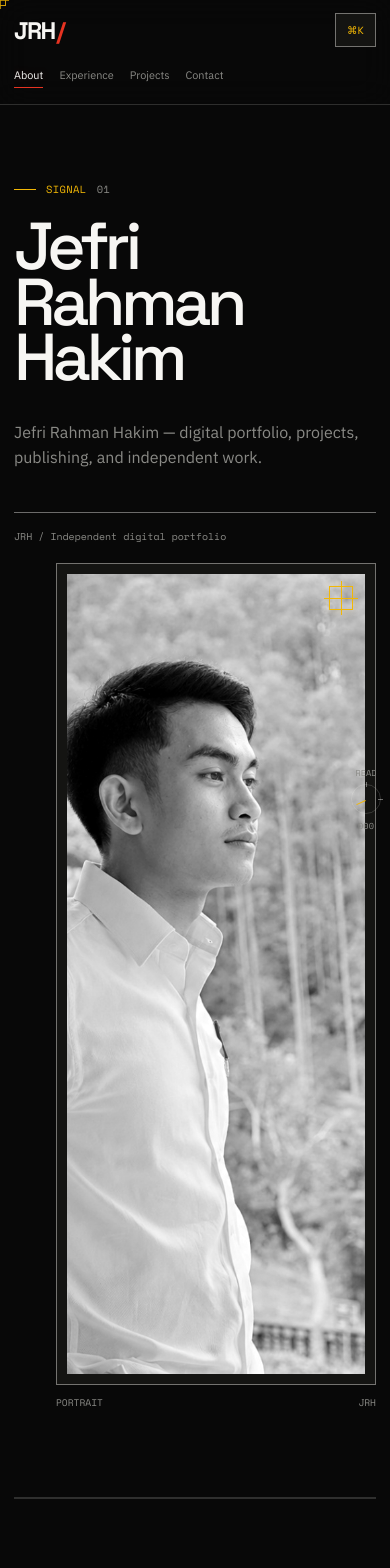
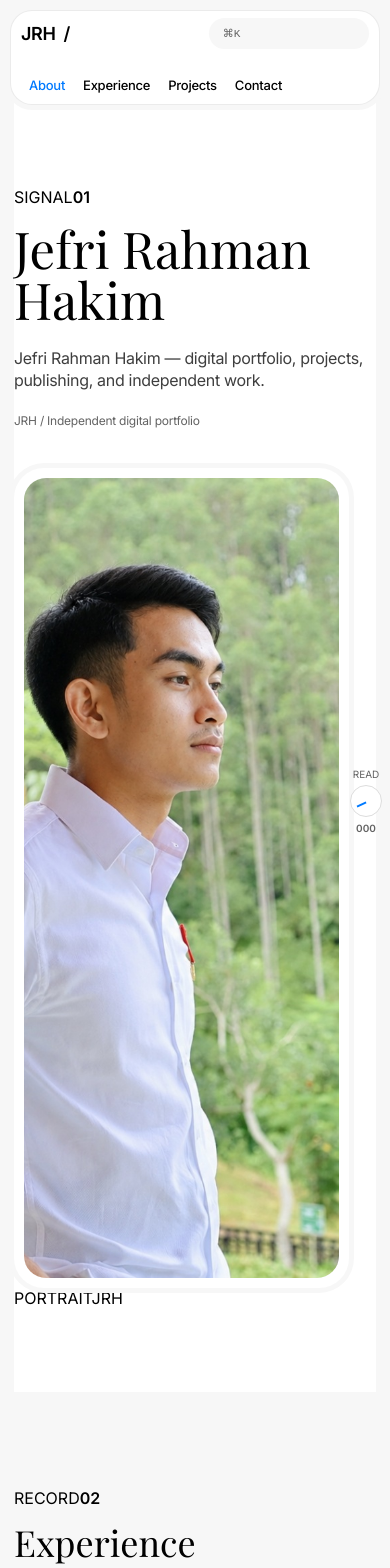
Before and after one commit to LionerHakim/JRHs, a React (Vite) app: page / in a window 390 px wide. Shown: the top 1568 px of the page. Built offline with nearby package versions, Linux system fonts and the light colour scheme.

Commit message:
Redesign JRH portfolio in white Portal editorial style

```diff
--- a/src/index.css
+++ b/src/index.css
@@ -1,217 +1,396 @@
-@import url('https://fonts.googleapis.com/css2?family=IBM+Plex+Sans:wght@400;500;600;700&family=Space+Grotesk:wght@300;400;500;600;700&family=Space+Mono:wght@400;700&display=swap');
+@import url('https://fonts.googleapis.com/css2?family=Inter:wght@400;500;600&family=Playfair+Display:wght@400&display=swap');
 
-:root{
-  font-family:'IBM Plex Sans',system-ui,sans-serif;
-  color:#F7F6F3;
-  background:#080808;
-  font-synthesis:none;
-  --void:#080808;
-  --panel:#141412;
-  --red:#E63321;
-  --amber:#F2B705;
-  --white:#F7F6F3;
-  --muted:#8A8A86;
-  --line:rgba(247,246,243,.16);
-  --line-strong:rgba(247,246,243,.42);
-  --max:1240px;
+:root {
+  font-family: var(--font-inter);
+  color: var(--color-ink-black);
+  background: var(--color-ash-mist);
+  font-synthesis: none;
+  text-rendering: optimizeLegibility;
+
+  --color-signal-blue: #007aff;
+  --color-ink-black: #000000;
+  --color-graphite: #3e3e3e;
+  --color-smoke: #636363;
+  --color-paper-white: #ffffff;
+  --color-ash-mist: #f7f7f7;
+
+  --font-perfectly-nineties-regular: 'Playfair Display', ui-serif, Georgia, serif;
+  --font-inter: 'Inter', -apple-system, BlinkMacSystemFont, 'Segoe UI', sans-serif;
+  --font-system-sans-serif: -apple-system, BlinkMacSystemFont, 'Segoe UI', sans-serif;
+
+  --text-micro: 10px;
+  --text-caption: 12px;
+  --text-body-sm: 14px;
+  --text-body: 16px;
+  --text-heading-sm: 18px;
+  --text-heading: 36px;
+  --text-display: 48px;
+
+  --leading-micro: 1.2;
+  --leading-caption: 1.2;
+  --leading-body-sm: 1.3;
+  --leading-body: 1.35;
+  --leading-heading-sm: 1.35;
+  --leading-heading: 1;
+  --leading-display: 1;
+
+  --spacing-4: 4px;
+  --spacing-5: 5px;
+  --spacing-6: 6px;
+  --spacing-8: 8px;
+  --spacing-10: 10px;
+  --spacing-12: 12px;
+  --spacing-14: 14px;
+  --spacing-16: 16px;
+  --spacing-20: 20px;
+  --spacing-24: 24px;
+  --spacing-36: 36px;
+  --spacing-40: 40px;
+  --spacing-45: 45px;
+  --spacing-60: 60px;
+  --spacing-80: 80px;
+  --spacing-100: 100px;
+
+  --radius-nav: 22px;
+  --radius-card: 26px;
+  --radius-image: 30px;
+  --radius-button: 50px;
+  --radius-full: 9999px;
+
+  --shadow-subtle: 0 0 0 5px #f7f7f7;
+  --shadow-outline: 0 0 0 1px #f7f7f7;
+  --shadow-button: inset 0 1px 0 0 #ffffff, 0 0 0 1px rgba(0,0,0,.15), 0 3px 2px rgba(0,0,0,.06);
+
+  --page-max-width: 1200px;
+  --section-gap: 100px;
+  --card-padding: 20px;
+  --element-gap: 10px;
 }
-*{box-sizing:border-box}
-html{scroll-behavior:smooth;background:var(--void)}
-body{margin:0;background:var(--void);color:var(--white);min-width:320px}
-body,button,input{font-family:'IBM Plex Sans',system-ui,sans-serif}
-a{color:inherit}
-button,input{font:inherit}
-button{color:inherit}
-img{max-width:100%}
-::selection{background:var(--amber);color:var(--void)}
-.site-shell{min-height:100vh;overflow-x:clip}
-.reticle{
-  position:fixed;z-index:100;pointer-events:none;width:12px;height:12px;margin:-6px 0 0 -6px;
-  border:1px solid var(--amber);opacity:.85;
+
+* { box-sizing: border-box; }
+html { scroll-behavior: smooth; background: var(--color-ash-mist); }
+body { margin: 0; min-width: 320px; background: var(--color-ash-mist); color: var(--color-ink-black); }
+body, button, input { font-family: var(--font-inter); }
+button, input { font: inherit; }
+button { color: inherit; }
+a { color: inherit; }
+img { display: block; max-width: 100%; }
+::selection { background: var(--color-signal-blue); color: #fff; }
+
+.site-shell { min-height: 100vh; overflow-x: clip; background: var(--color-ash-mist); }
+
+.nav {
+  position: sticky;
+  top: 16px;
+  z-index: 30;
+  width: min(calc(100% - 32px), var(--page-max-width));
+  margin: 0 auto;
+  display: grid;
+  grid-template-columns: auto 1fr auto;
+  align-items: center;
+  gap: 24px;
+  padding: 8px 16px;
+  background: var(--color-paper-white);
+  border: 1px solid rgba(0,0,0,.08);
+  border-radius: var(--radius-nav);
+  box-shadow: var(--shadow-subtle);
 }
-.reticle::before,.reticle::after{content:'';position:absolute;background:var(--amber);opacity:.8}
-.reticle::before{width:18px;height:1px;left:-4px;top:5px}
-.reticle::after{height:18px;width:1px;left:5px;top:-4px}
+.wordmark {
+  display: inline-flex;
+  align-items: center;
+  gap: 8px;
+  text-decoration: none;
+  font-size: 18px;
+  font-weight: 600;
+  letter-spacing: -.02em;
+}
+.brand-mark {
+  width: 34px;
+  height: 34px;
+  display: grid;
+  place-items: center;
+  border-radius: 50%;
+  background: var(--color-signal-blue);
+  color: #fff;
+  font-size: 16px;
+}
+.nav nav { display: flex; justify-content: flex-end; align-items: center; gap: 8px; }
+.nav nav a {
+  padding: 4px 8px;
+  border-radius: var(--radius-full);
+  text-decoration: none;
+  color: var(--color-ink-black);
+  font-size: 14px;
+  font-weight: 500;
+  letter-spacing: -.02em;
+  transition: color 180ms ease, background 180ms ease, opacity 180ms ease;
+}
+.nav nav a:hover, .nav nav a:focus-visible { color: var(--color-signal-blue); background: rgba(0,122,255,.07); }
+.nav nav a.active { color: var(--color-signal-blue); }
+.command-trigger {
+  display: inline-flex;
+  align-items: center;
+  gap: 8px;
+  border: 0;
+  border-radius: var(--radius-button);
+  background: var(--color-ash-mist);
+  padding: 9px 14px;
+  cursor: pointer;
+  font-size: 12px;
+  font-weight: 500;
+}
+.command-trigger:hover, .command-trigger:focus-visible { color: var(--color-signal-blue); }
+.command-trigger kbd { font-size: 11px; color: var(--color-smoke); }
 
-.nav{
-  position:sticky;top:0;z-index:30;display:grid;grid-template-columns:1fr auto auto;align-items:center;
-  gap:28px;padding:16px 4vw;background:rgba(8,8,8,.88);backdrop-filter:blur(16px);
-  -webkit-backdrop-filter:blur(16px);border-bottom:1px solid var(--line);
+main { width: min(calc(100% - 32px), var(--page-max-width)); margin: 0 auto; }
+
+.hero {
+  min-height: calc(100vh - 16px);
+  display: grid;
+  grid-template-columns: minmax(0, 1fr) minmax(280px, 420px);
+  align-items: center;
+  gap: clamp(40px, 8vw, 110px);
+  padding: 120px 0 100px;
+  background: var(--color-paper-white);
 }
-.wordmark{font-family:'Space Grotesk',sans-serif;text-decoration:none;font-weight:700;letter-spacing:-.07em;font-size:1.5rem}
-.wordmark span{color:var(--red);margin-left:2px}
-.nav nav{display:flex;align-items:center;gap:24px}
-.nav nav a{
-  position:relative;text-decoration:none;font-size:.74rem;color:var(--muted);padding:7px 0;
-  transition:color 180ms cubic-bezier(.22,1,.36,1),transform 180ms cubic-bezier(.22,1,.36,1)
+.hero-copy { max-width: 760px; }
+.hero h1, .section h2, .dialog h2 {
+  margin: 0;
+  font-family: var(--font-perfectly-nineties-regular);
+  font-weight: 400;
+  line-height: 1;
+  letter-spacing: normal;
+  font-feature-settings: "liga", "kern";
 }
-.nav nav a::after{content:'';position:absolute;left:0;bottom:1px;height:1px;width:100%;background:var(--red);transform:scaleX(0);transform-origin:left;transition:transform 220ms cubic-bezier(.22,1,.36,1)}
-.nav nav a:hover,.nav nav a.active,.nav nav a:focus-visible{color:var(--white)}
-.nav nav a.active{text-shadow:0 0 10px rgba(230,51,33,.24)}
-.nav nav a.active::after{transform:scaleX(1)}
+.hero h1 { font-size: clamp(40px, 7vw, 76px); color: var(--color-ink-black); }
+.hero-description {
+  max-width: 680px;
+  margin: 24px 0 0;
+  color: var(--color-graphite);
+  font-size: clamp(16px, 2vw, 18px);
+  line-height: 1.35;
+  letter-spacing: -.32px;
+}
+.hero-actions { display: flex; flex-wrap: wrap; gap: 10px; margin-top: 30px; }
+.hero-pill, .ghost-pill {
+  min-height: 50px;
+  display: inline-flex;
+  align-items: center;
+  justify-content: center;
+  border-radius: var(--radius-button);
+  padding: 13px 24px;
+  text-decoration: none;
+  font-size: 15px;
+  font-weight: 600;
+  letter-spacing: -.02em;
+  cursor: pointer;
+}
+.hero-pill { background: var(--color-signal-blue); color: #fff; border: 0; box-shadow: var(--shadow-button); }
+.hero-pill:hover, .hero-pill:focus-visible { filter: brightness(.94); }
+.ghost-pill { background: transparent; color: var(--color-ink-black); border: 1.5px solid var(--color-ink-black); font-weight: 500; }
+.ghost-pill:hover, .ghost-pill:focus-visible { color: var(--color-signal-blue); border-color: var(--color-signal-blue); }
+.hero-meta { margin: 22px 0 0; color: var(--color-smoke); font-size: 12px; line-height: 1.2; letter-spacing: -.24px; }
+.hero-portrait { margin: 0; justify-self: end; width: min(100%, 420px); }
+.portrait-frame {
+  position: relative;
+  padding: 10px;
+  background: var(--color-paper-white);
+  border-radius: var(--radius-image);
+  box-shadow: var(--shadow-subtle);
+}
+.hero-portrait img {
+  width: 100%;
+  aspect-ratio: 4 / 5;
+  object-fit: cover;
+  border-radius: 22px;
+}
+.portrait-caption { display: flex; justify-content: space-between; margin-top: 14px; color: var(--color-smoke); font-size: 12px; }
 
-.command-trigger{
-  --mx:0px;--my:0px;display:inline-flex;align-items:center;gap:9px;justify-self:end;
-  border:1px solid var(--line-strong);background:var(--panel);padding:8px 11px;cursor:pointer;
-  transform:translate3d(var(--mx),var(--my),0);transition:transform 220ms cubic-bezier(.22,1,.36,1),border-color 180ms ease,background 180ms ease;
+.section {
+  padding: var(--section-gap) 0;
+  scroll-margin-top: 100px;
+  background: var(--color-ash-mist);
 }
-.command-trigger:hover,.command-trigger:focus-visible{border-color:var(--amber);background:#1a1a17}
-.command-trigger kbd{font-family:'Space Mono',monospace;font-size:.65rem;color:var(--amber);font-variant-numeric:tabular-nums}
-.command-trigger span{font-size:.7rem}
+.section-head { max-width: 720px; margin-bottom: 42px; }
+.section h2 { font-size: clamp(36px, 5vw, 48px); color: var(--color-ink-black); }
+.section-kicker { margin: 0 0 12px; color: var(--color-signal-blue); font-size: 12px; font-weight: 600; }
+.editorial-copy { max-width: 720px; color: var(--color-graphite); font-size: 16px; line-height: 1.35; letter-spacing: -.32px; }
 
-main{width:min(var(--max),92vw);margin:0 auto}
-.hero{
-  min-height:calc(100vh - 68px);display:grid;grid-template-columns:minmax(0,1.3fr) minmax(280px,.7fr);
-  align-items:center;gap:7vw;padding:8vw 0;border-bottom:1px solid var(--line)
+.records { display: grid; gap: 16px; max-width: 900px; }
+.record {
+  display: grid;
+  grid-template-columns: 180px 1fr;
+  gap: 24px;
+  padding: 20px;
+  background: var(--color-paper-white);
+  border-radius: var(--radius-card);
+  box-shadow: var(--shadow-subtle);
 }
-.boot{animation:boot .72s cubic-bezier(.16,1,.3,1) both}
-.hero-portrait.boot{animation-delay:90ms}
-@keyframes boot{from{opacity:0;transform:translateY(12px)}to{opacity:1;transform:none}}
-.readout{
-  display:flex;align-items:center;gap:10px;margin:0 0 22px;font-family:'Space Mono',monospace;
-  color:var(--amber);font-size:.65rem;letter-spacing:.04em;font-variant-numeric:tabular-nums
+.record time { color: var(--color-smoke); font-size: 14px; }
+.record h3 { margin: 0; color: var(--color-ink-black); font-size: 18px; line-height: 1.35; font-weight: 600; letter-spacing: -.36px; }
+.record p { margin: 5px 0 0; color: var(--color-smoke); font-size: 14px; line-height: 1.3; }
+
+.project-list { display: grid; gap: 16px; max-width: 900px; }
+.project {
+  display: grid;
+  grid-template-columns: 72px 1fr auto;
+  align-items: center;
+  gap: 20px;
+  padding: 20px;
+  background: var(--color-paper-white);
+  border: 0;
+  border-radius: var(--radius-card);
+  box-shadow: var(--shadow-subtle);
 }
-.readout::before{content:'';width:22px;height:1px;background:var(--amber)}
-.readout b{font-weight:400;color:var(--muted)}
-.hero h1,.section h2,.dialog h2{font-family:'Space Grotesk',sans-serif;font-weight:500;letter-spacing:-.07em}
-.hero h1{max-width:900px;margin:0;font-size:clamp(4rem,10vw,9.5rem);line-height:.84}
-.hero-description{max-width:650px;margin:34px 0 0;font-size:clamp(1rem,1.4vw,1.25rem);line-height:1.55;color:var(--muted)}
-.hero-line{width:min(430px,100%);height:1px;margin:42px 0 16px;background:var(--line-strong)}
-.hero-meta{margin:0;font-family:'Space Mono',monospace;font-size:.62rem;color:var(--muted);font-variant-numeric:tabular-nums}
-.hero-portrait{margin:0;justify-self:end;width:min(100%,400px)}
-.portrait-frame{position:relative;border:1px solid var(--line-strong);background:var(--panel);padding:10px}
-.hero-portrait img{display:block;width:100%;aspect-ratio:4/5;object-fit:cover;filter:grayscale(1) contrast(1.06)}
-.portrait-mark{position:absolute;right:22px;top:22px;width:24px;height:24px;border:1px solid var(--amber);box-shadow:0 0 10px rgba(242,183,5,.12)}
-.portrait-mark::before,.portrait-mark::after{content:'';position:absolute;background:var(--amber)}
-.portrait-mark::before{height:1px;width:34px;left:-6px;top:11px}
-.portrait-mark::after{width:1px;height:34px;left:11px;top:-6px}
-.hero-portrait figcaption{display:flex;justify-content:space-between;padding:10px 0 0;font-family:'Space Mono',monospace;font-size:.6rem;color:var(--muted);font-variant-numeric:tabular-nums}
+.project-number { color: var(--color-signal-blue); font-size: 12px; font-weight: 600; }
+.project-name { font-size: 18px; font-weight: 600; letter-spacing: -.36px; }
+.project-button {
+  min-height: 50px;
+  border: 0;
+  border-radius: var(--radius-button);
+  padding: 12px 20px;
+  background: var(--color-ink-black);
+  color: #fff;
+  cursor: pointer;
+  font-size: 14px;
+  font-weight: 600;
+}
+.project-button:hover, .project-button:focus-visible { background: var(--color-signal-blue); }
 
-.section{padding:112px 0;border-top:1px solid var(--line);scroll-margin-top:84px}
-.section-head{display:grid;grid-template-columns:110px minmax(0,1fr);gap:22px;align-items:start;margin-bottom:48px}
-.section-head .readout{margin:3px 0 0}
-.section h2{margin:0;font-size:clamp(2.5rem,5vw,5rem);line-height:.95}
+.links-list { display: grid; gap: 12px; max-width: 900px; }
+.links-list a {
+  display: flex;
+  justify-content: space-between;
+  align-items: center;
+  min-height: 56px;
+  padding: 16px 20px;
+  background: var(--color-paper-white);
+  border-radius: var(--radius-card);
+  box-shadow: var(--shadow-subtle);
+  text-decoration: none;
+  color: var(--color-ink-black);
+  font-size: 16px;
+}
+.links-list a:hover, .links-list a:focus-visible { color: var(--color-signal-blue); }
+.links-list small { color: var(--color-smoke); }
 
-.records{border-top:1px solid var(--line)}
-.record{display:grid;grid-template-columns:180px minmax(0,1fr);gap:42px;padding:30px 0;border-bottom:1px solid var(--line)}
-.record time{font-family:'Space Mono',monospace;color:var(--amber);font-size:.7rem;font-variant-numeric:tabular-nums}
-.record h3{font-family:'Space Grotesk',sans-serif;font-size:1.4rem;font-weight:500;letter-spacing:-.035em;margin:0}
-.record p{margin:6px 0 0;color:var(--muted);line-height:1.5}
+footer {
+  width: min(calc(100% - 32px), var(--page-max-width));
+  margin: 0 auto;
+  padding: 40px 0 50px;
+  display: flex;
+  flex-wrap: wrap;
+  justify-content: space-between;
+  gap: 12px 24px;
+  color: var(--color-smoke);
+  font-size: 12px;
+  background: var(--color-ash-mist);
+}
+footer strong { color: var(--color-ink-black); font-size: 16px; }
 
-.project-grid{display:grid;grid-template-columns:1fr 1fr;border-top:1px solid var(--line)}
-.project{border-right:1px solid var(--line);border-bottom:1px solid var(--line)}
-.project:nth-child(even){border-right:0}
-.project-button{
-  --mx:0px;--my:0px;position:relative;width:100%;display:grid;grid-template-columns:52px minmax(0,1fr) 28px;
-  gap:20px;align-items:start;text-align:left;border:0;background:transparent;padding:36px;cursor:pointer;min-height:250px;
-  transform:translate3d(var(--mx),var(--my),0);transition:transform 240ms cubic-bezier(.22,1,.36,1),background 180ms ease
+.overlay {
+  position: fixed;
+  inset: 0;
+  z-index: 70;
+  display: grid;
+  place-items: center;
+  padding: 20px;
+  background: rgba(0,0,0,.28);
 }
-.project-button:hover,.project-button:focus-visible{background:var(--panel)}
-.project-button:active{transform:translate3d(var(--mx),var(--my),0) scale(.98)}
-.project-number{font-family:'Space Mono',monospace;color:var(--amber);font-size:.7rem;font-variant-numeric:tabular-nums}
-.project-name{font-family:'Space Grotesk',sans-serif;font-size:clamp(2rem,4vw,3.6rem);font-weight:500;letter-spacing:-.06em;line-height:.9}
-.project-open{color:var(--amber);font-size:1.05rem}
-.project-button::before{content:'';position:absolute;left:36px;top:36px;width:2px;height:30px;background:var(--red);box-shadow:0 0 9px rgba(230,51,33,.14);transition:height 220ms cubic-bezier(.22,1,.36,1)}
-.project-button:hover::before,.project-button:focus-visible::before{height:52px}
+.dialog {
+  position: relative;
+  width: min(700px, 100%);
+  padding: 40px;
+  background: var(--color-paper-white);
+  border-radius: 30px;
+  box-shadow: 0 0 0 5px var(--color-ash-mist);
+}
+.dialog-close {
+  position: absolute;
+  top: 14px;
+  right: 14px;
+  width: 40px;
+  height: 40px;
+  border: 0;
+  border-radius: 50%;
+  background: var(--color-ash-mist);
+  cursor: pointer;
+  font-size: 20px;
+}
+.dialog-close:hover, .dialog-close:focus-visible { color: var(--color-signal-blue); }
+.dialog h2 { font-size: clamp(36px, 7vw, 56px); }
+.dialog-links { display: grid; gap: 10px; margin-top: 30px; }
+.dialog-links a {
+  display: flex;
+  justify-content: space-between;
+  align-items: center;
+  padding: 14px 16px;
+  border-radius: 16px;
+  background: var(--color-ash-mist);
+  text-decoration: none;
+  font-size: 14px;
+}
+.dialog-links a:hover, .dialog-links a:focus-visible { color: var(--color-signal-blue); }
 
-.links-list{border-top:1px solid var(--line)}
-.links-list a{
-  display:flex;justify-content:space-between;align-items:center;padding:22px 0;border-bottom:1px solid var(--line);
-  text-decoration:none;transition:color 180ms cubic-bezier(.22,1,.36,1),transform 180ms cubic-bezier(.22,1,.36,1)
+.palette-overlay { place-items: start center; padding-top: 12vh; }
+.palette {
+  width: min(720px, 100%);
+  overflow: hidden;
+  background: rgba(255,255,255,.96);
+  border: 1px solid rgba(0,0,0,.08);
+  border-radius: 22px;
+  box-shadow: 0 0 0 5px var(--color-ash-mist);
+  backdrop-filter: blur(20px);
 }
-.links-list a:hover,.links-list a:focus-visible{color:var(--amber);transform:translateX(5px)}
-.links-list a span:last-child{color:var(--amber)}
+.palette-head { display: flex; justify-content: space-between; padding: 12px 18px; border-bottom: 1px solid #eee; color: var(--color-smoke); font-size: 12px; }
+.palette input { width: 100%; padding: 18px 20px; border: 0; border-bottom: 1px solid #eee; outline: 0; color: var(--color-ink-black); background: #fff; font-size: 16px; }
+.palette input:focus { border-bottom-color: var(--color-signal-blue); }
+.command-list button {
+  width: 100%;
+  display: flex;
+  justify-content: space-between;
+  padding: 15px 20px;
+  border: 0;
+  border-bottom: 1px solid #eee;
+  background: #fff;
+  text-align: left;
+  cursor: pointer;
+}
+.command-list button:hover, .command-list button:focus-visible { color: var(--color-signal-blue); background: #f7faff; }
+.command-list kbd { color: var(--color-smoke); font-size: 11px; }
+.command-list p { margin: 0; padding: 20px; color: var(--color-smoke); }
 
-footer{
-  display:flex;justify-content:space-between;gap:20px;padding:34px 4vw;border-top:1px solid var(--line);
-  font-size:.62rem;color:var(--muted);font-family:'Space Mono',monospace;font-variant-numeric:tabular-nums
+.scroll-dial { position: fixed; right: 18px; bottom: 18px; z-index: 25; color: var(--color-smoke); font-size: 10px; text-align: center; pointer-events: none; }
+.dial { width: 32px; height: 32px; margin: 5px auto; border: 1px solid #dcdcdc; border-radius: 50%; position: relative; background: #fff; }
+.dial i { position: absolute; left: 15px; top: 5px; width: 2px; height: 10px; background: var(--color-signal-blue); transform-origin: 50% 11px; }
+
+:focus-visible { outline: 2px solid var(--color-signal-blue); outline-offset: 3px; }
+
+@media (max-width: 800px) {
+  .nav { grid-template-columns: auto auto; }
+  .nav nav { grid-column: 1 / -1; grid-row: 2; justify-content: flex-start; overflow-x: auto; }
+  .hero { grid-template-columns: 1fr; min-height: auto; padding: 90px 0; }
+  .hero-portrait { justify-self: start; width: min(380px, 86vw); }
+  .record { grid-template-columns: 1fr; gap: 8px; }
 }
-footer span:first-child{color:var(--white);font-family:'Space Grotesk',sans-serif;font-size:1rem;font-weight:700}
-
-.overlay{position:fixed;inset:0;z-index:70;background:rgba(8,8,8,.76);display:grid;place-items:center;padding:20px}
-.dialog{
-  position:relative;width:min(700px,100%);background:var(--panel);border:1px solid var(--line-strong);
-  padding:48px;box-shadow:0 24px 55px rgba(0,0,0,.46),0 7px 18px rgba(0,0,0,.26)
+@media (max-width: 560px) {
+  .nav { top: 10px; width: calc(100% - 20px); padding: 7px 10px; }
+  .nav nav { gap: 2px; }
+  .nav nav a { font-size: 13px; }
+  .command-trigger span { display: none; }
+  main { width: calc(100% - 28px); }
+  .hero { padding: 76px 0 84px; }
+  .hero h1 { font-size: clamp(40px, 13vw, 58px); }
+  .hero-description { font-size: 16px; }
+  .project { grid-template-columns: 44px 1fr; gap: 12px; }
+  .project-button { grid-column: 1 / -1; width: 100%; }
+  .section { padding: 80px 0; }
+  .dialog { padding: 36px 20px 24px; border-radius: 26px; }
+  .scroll-dial { right: 8px; bottom: 10px; }
+  footer { width: calc(100% - 28px); }
 }
-.dialog-close{
-  position:absolute;right:14px;top:14px;width:34px;height:34px;border:1px solid var(--line-strong);
-  background:transparent;cursor:pointer;font-size:1.2rem
+@media (prefers-reduced-motion: reduce) {
+  html { scroll-behavior: auto; }
+  *, *::before, *::after { scroll-behavior: auto !important; transition-duration: .01ms !important; animation-duration: .01ms !important; }
 }
-.dialog-close:hover,.dialog-close:focus-visible{border-color:var(--amber);color:var(--amber)}
-.dialog h2{font-size:clamp(2.8rem,7vw,5.4rem);line-height:.9;margin:0 0 26px}
-.dialog-links{display:grid;margin-top:30px}
-.dialog-links a{display:flex;justify-content:space-between;padding:14px 0;border-top:1px solid var(--line);text-decoration:none}
-.dialog-links a:hover,.dialog-links a:focus-visible{color:var(--amber)}
-
-.palette-overlay{place-items:start center;padding-top:12vh}
-.palette{
-  width:min(720px,100%);background:rgba(20,20,18,.94);border:1px solid var(--line-strong);
-  box-shadow:0 24px 70px rgba(0,0,0,.52);backdrop-filter:blur(22px);-webkit-backdrop-filter:blur(22px)
-}
-.palette-head{display:flex;justify-content:space-between;padding:11px 17px;border-bottom:1px solid var(--line);font-family:'Space Mono',monospace;font-size:.6rem;color:var(--muted);font-variant-numeric:tabular-nums}
-.palette input{width:100%;border:0;border-bottom:1px solid var(--line);background:transparent;color:var(--white);padding:18px 20px;outline:0}
-.palette input::placeholder{color:var(--muted)}
-.palette input:focus{border-bottom-color:var(--amber);box-shadow:0 1px 0 var(--amber)}
-.command-list button{width:100%;display:flex;justify-content:space-between;align-items:center;border:0;border-bottom:1px solid var(--line);background:transparent;padding:16px 20px;text-align:left;cursor:pointer;transition:background 160ms ease,color 160ms ease}
-.command-list button:hover,.command-list button:focus-visible{background:var(--red);color:#fff}
-.command-list kbd{font-family:'Space Mono',monospace;font-size:.6rem;color:var(--muted);font-variant-numeric:tabular-nums}
-.command-list button:hover kbd,.command-list button:focus-visible kbd{color:#fff}
-.command-list p{padding:20px;margin:0;color:var(--muted)}
-
-.scroll-dial{
-  position:fixed;right:18px;bottom:20px;z-index:25;display:flex;flex-direction:column;align-items:center;gap:5px;
-  font-family:'Space Mono',monospace;color:var(--muted);font-size:.54rem;font-variant-numeric:tabular-nums;pointer-events:none
-}
-.dial{position:relative;width:30px;height:30px;border:1px solid var(--line);border-radius:50%}
-.dial::before,.dial::after{content:'';position:absolute;background:var(--line-strong)}
-.dial::before{width:1px;height:5px;left:14px;top:-3px}
-.dial::after{height:1px;width:5px;right:-3px;top:14px}
-.dial i{position:absolute;left:14px;top:4px;width:1px;height:10px;background:var(--amber);transform-origin:50% 11px}
-.scroll-dial b{font-weight:400}
-
-.magnetic{will-change:transform}
-:focus-visible{outline:2px solid var(--amber);outline-offset:3px}
-
-@media(max-width:1024px){
-  .hero{grid-template-columns:minmax(0,1.15fr) minmax(250px,.65fr);gap:5vw}
-  .hero h1{font-size:clamp(4rem,9vw,7rem)}
-}
-@media(max-width:800px){
-  .nav{grid-template-columns:1fr auto;gap:14px}
-  .nav nav{grid-column:1/-1;grid-row:2;display:flex;overflow:auto;gap:18px;padding-bottom:2px}
-  .command-trigger span{display:none}
-  .hero{grid-template-columns:1fr;min-height:auto;padding:76px 0 88px}
-  .hero-portrait{justify-self:end;width:min(360px,78vw)}
-  .section{padding:82px 0}
-  .record{grid-template-columns:120px minmax(0,1fr);gap:24px}
-  .project-grid{grid-template-columns:1fr}
-  .project{border-right:0}
-}
-@media(max-width:560px){
-  main{width:min(100% - 28px,var(--max))}
-  .nav{padding:13px 14px}
-  .nav nav{gap:16px}
-  .nav nav a{font-size:.68rem}
-  .hero h1{font-size:clamp(3.4rem,17vw,5.6rem)}
-  .hero-description{font-size:1rem}
-  .hero-portrait{width:min(320px,88vw)}
-  .section-head{grid-template-columns:1fr;gap:10px;margin-bottom:38px}
-  .section-head .readout{margin:0}
-  .section h2{font-size:clamp(2.2rem,12vw,4rem)}
-  .record{grid-template-columns:1fr;gap:9px}
-  .project-button{grid-template-columns:34px minmax(0,1fr) 20px;gap:14px;padding:24px;min-height:210px}
-  .project-button::before{left:24px;top:24px}
-  .project-name{font-size:2rem}
-  .dialog{padding:38px 24px 28px}
-  .palette-overlay{padding-top:8vh}
-  .scroll-dial{right:9px;bottom:12px}
-  footer{flex-direction:column;padding:28px 14px}
-}
-@media(pointer:coarse){.reticle{display:none}}
-@media(prefers-reduced-motion:reduce){
-  html{scroll-behavior:auto}
-  .boot{animation:none}
-  .project-button,.command-trigger,.links-list a,.nav nav a{transition:none}
-  .project-button:active{transform:none}
-  .reticle{display:none}
-}
+@media (pointer: coarse) { .scroll-dial { display: none; } }
```
